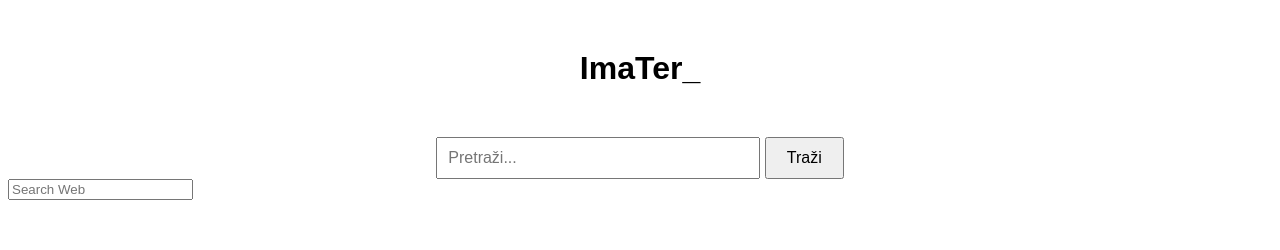
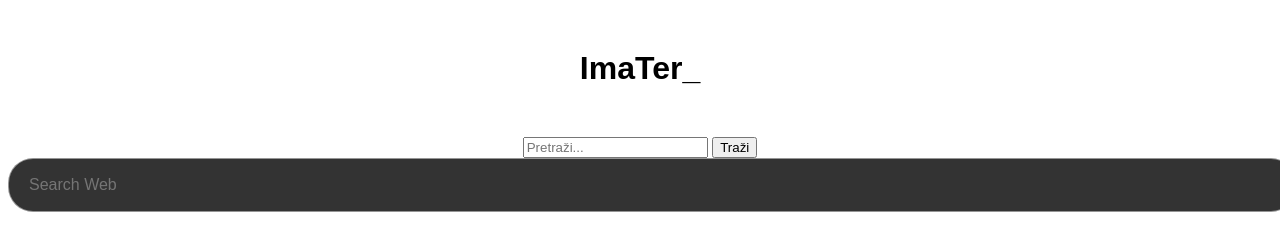
Before and after one commit to angry65cro/ImaTer_, a plain HTML site: page index.html in a window 1280 px wide. Drawn offline with Linux system fonts and the light colour scheme.

Commit message:
Update style.css

```diff
--- a/style.css
+++ b/style.css
@@ -12,11 +12,18 @@ h1{
   margin-top: 50px;
 }
 
-#search-input {
-  width: 300px;
-  padding: 10px;
-  font-size: 16px;
-}
+.search-form__query {
+    display: block;
+    width: 100%;
+    height: 50px;
+    background-color: rgba(0, 0, 0, 0.8);
+    border: 1px solid rgba(214, 214, 214, 0.6);
+    border-radius: 25px;
+    outline: none;
+    padding-left: 20px;
+    font-size: 16px;
+    margin: 0 auto;
+    color: #fff;
 
 #search-button {
   padding: 10px 20px;
```
